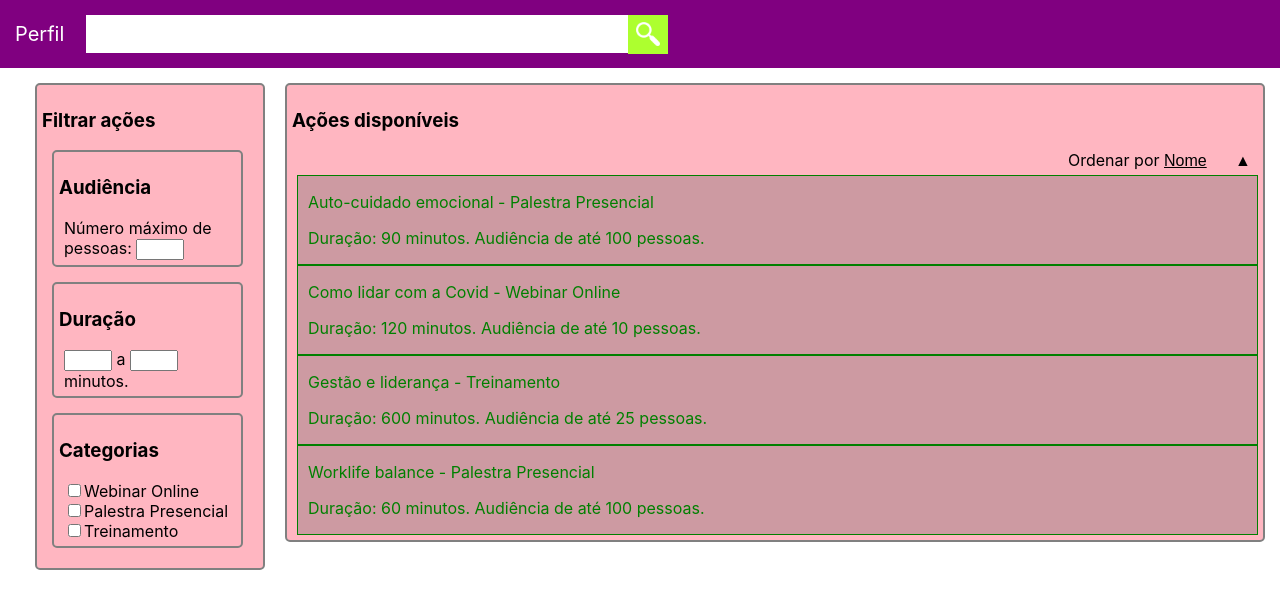
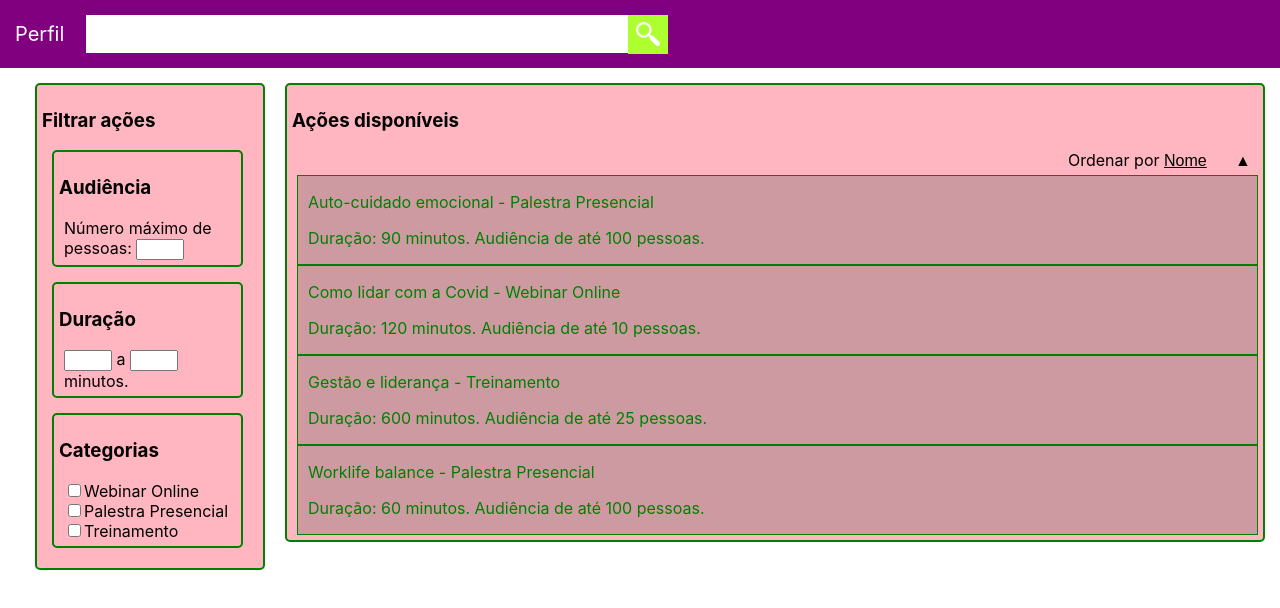
Before and after one commit to pedroqueiroga/moodar-selecao, a React (Create React App) app: page /search in a window 1280 px wide. Shown: the top 608 px of the page. Built offline with nearby package versions, Linux system fonts and the light colour scheme.

Commit message:
Improves Box component

```diff
--- a/src/components/Box/Box.module.css
+++ b/src/components/Box/Box.module.css
@@ -1,5 +1,5 @@
 .body {
-    border: 2px solid gray;
+    border: 2px solid green;
     border-radius: 5px;
     background-color: lightpink;
     padding: 5px 5px 5px 5px;
```
